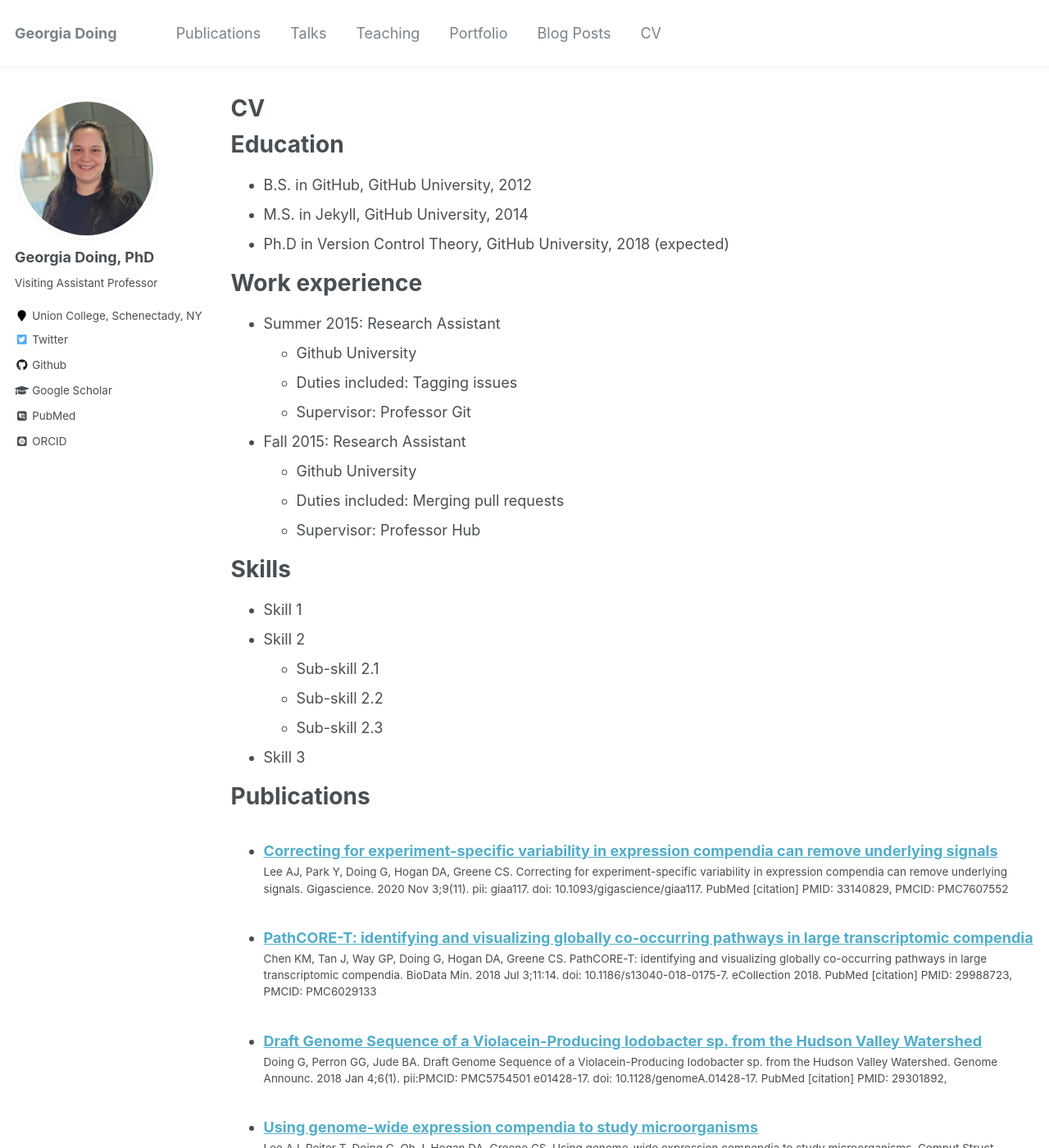
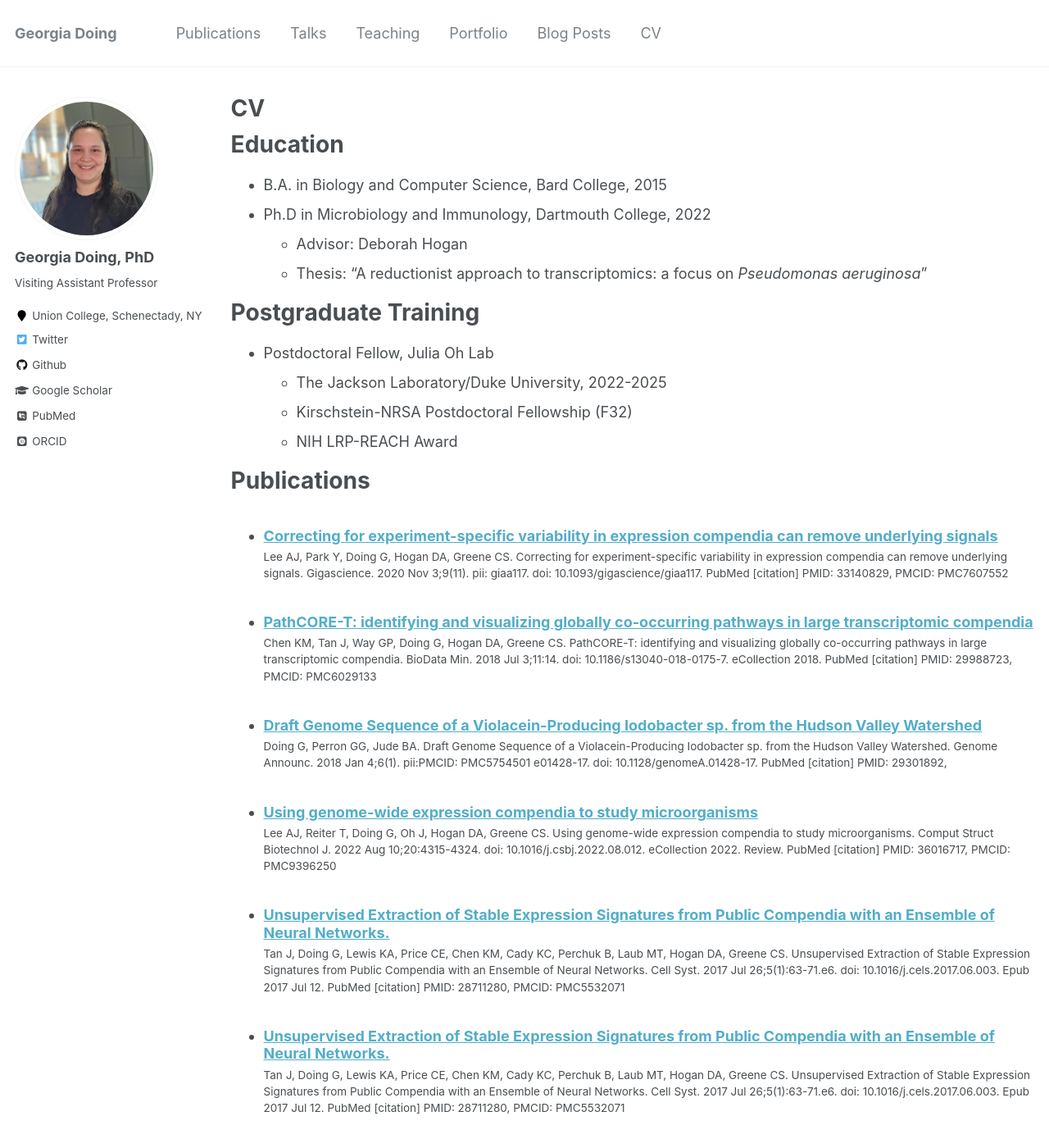
Before and after one commit to georgiadoing/georgiadoing.github.io, a Jekyll site: the page built from _pages/cv.md, in a window 1280 px wide and 1400 px high. Shown: the whole window at 82% size. Built offline with Jekyll 4.4.1, drawn with Linux system fonts in a browser that asks for light colours; some web fonts are replaced.

Commit message:
Update cv.md

```diff
--- a/_pages/cv.md
+++ b/_pages/cv.md
@@ -11,30 +11,18 @@ redirect_from:
 
 Education
 ======
-* B.S. in GitHub, GitHub University, 2012
-* M.S. in Jekyll, GitHub University, 2014
-* Ph.D in Version Control Theory, GitHub University, 2018 (expected)
+* B.A. in Biology and Computer Science, Bard College, 2015
+* Ph.D in Microbiology and Immunology, Dartmouth College, 2022
+  * Advisor: Deborah Hogan
+  * Thesis: "A reductionist approach to transcriptomics: a focus on *Pseudomonas aeruginosa*"
 
-Work experience
+Postgraduate Training
 ======
-* Summer 2015: Research Assistant
-  * Github University
-  * Duties included: Tagging issues
-  * Supervisor: Professor Git
+* Postdoctoral Fellow, Julia Oh Lab
+  * The Jackson Laboratory/Duke University, 2022-2025
+  * Kirschstein-NRSA Postdoctoral Fellowship (F32)
+  * NIH LRP-REACH Award
 
-* Fall 2015: Research Assistant
-  * Github University
-  * Duties included: Merging pull requests
-  * Supervisor: Professor Hub
-
-Skills
-======
-* Skill 1
-* Skill 2
-  * Sub-skill 2.1
-  * Sub-skill 2.2
-  * Sub-skill 2.3
-* Skill 3
 
 Publications
 ======
```
